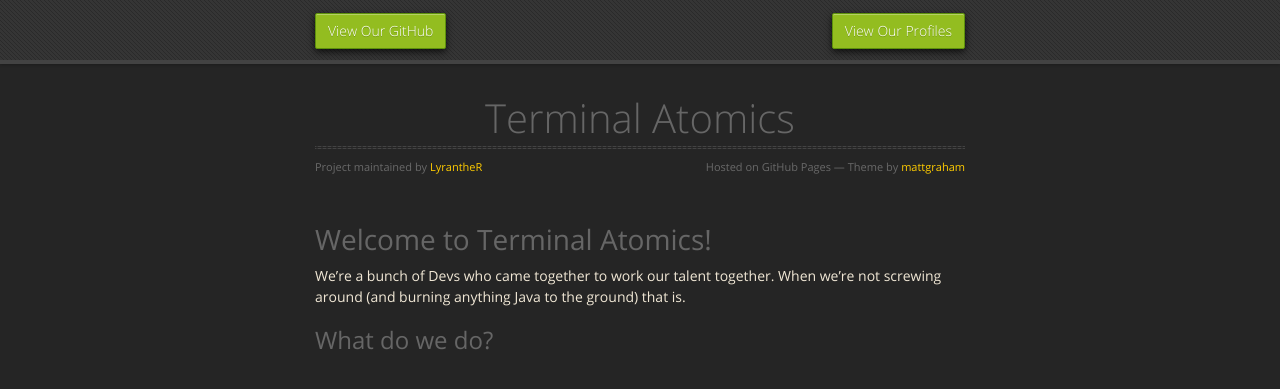
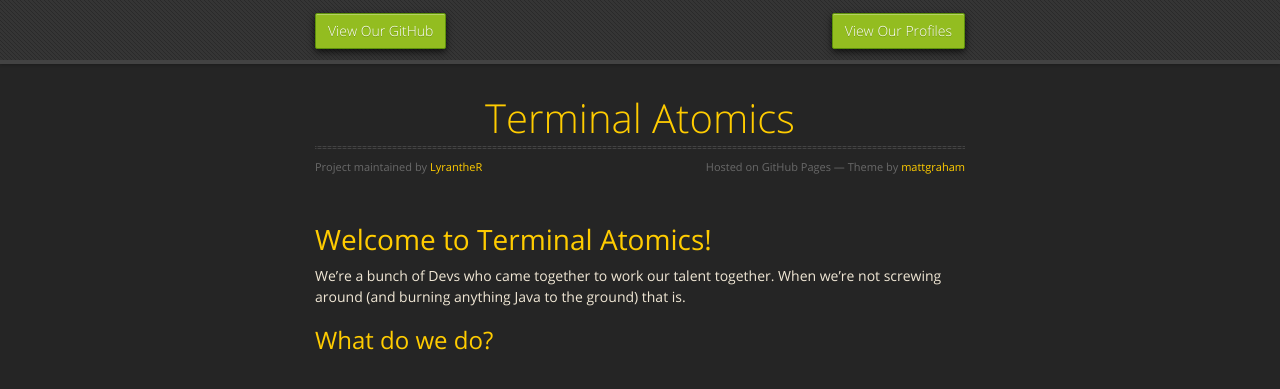
Before and after one commit to terminal-atomics/old-site, a Jekyll site: the page built from index.md, in a window 1280 px wide. Shown: the top 389 px of the page. Built offline with Jekyll 4.4.1, drawn with Linux system fonts in a browser that asks for light colours.

Commit message:
doing it properly this time, maybe

```diff
--- a/_sass/jekyll-theme-midnight.scss
+++ b/_sass/jekyll-theme-midnight.scss
@@ -14,7 +14,7 @@ body {
 }
 
 h1, h2, h3, h4, h5, h6 {
-  color:#666;
+  color:#ffcc00;
   margin:0 0 10px;
   font-family: 'OpenSansRegular', "Helvetica Neue", Helvetica, Arial, sans-serif;
   font-weight: normal;
@@ -26,22 +26,22 @@ p, ul, ol, table, pre, dl {
 
 h1, h2, h3 {
   line-height:1.1;
-  color:#666;
+  color:#ffcc00;
 
 }
 
 h1 {
   font-size:28px;
-  color:#666;
+  color:#ffcc00;
 }
 
 h2 {
   font-size: 24px;
-  color:#666;
+  color:#ffcc00;
 }
 
 h4, h5, h6 {
-  color:#666;
+  color:#ffcc00;
 }
 
 h3 {
```
